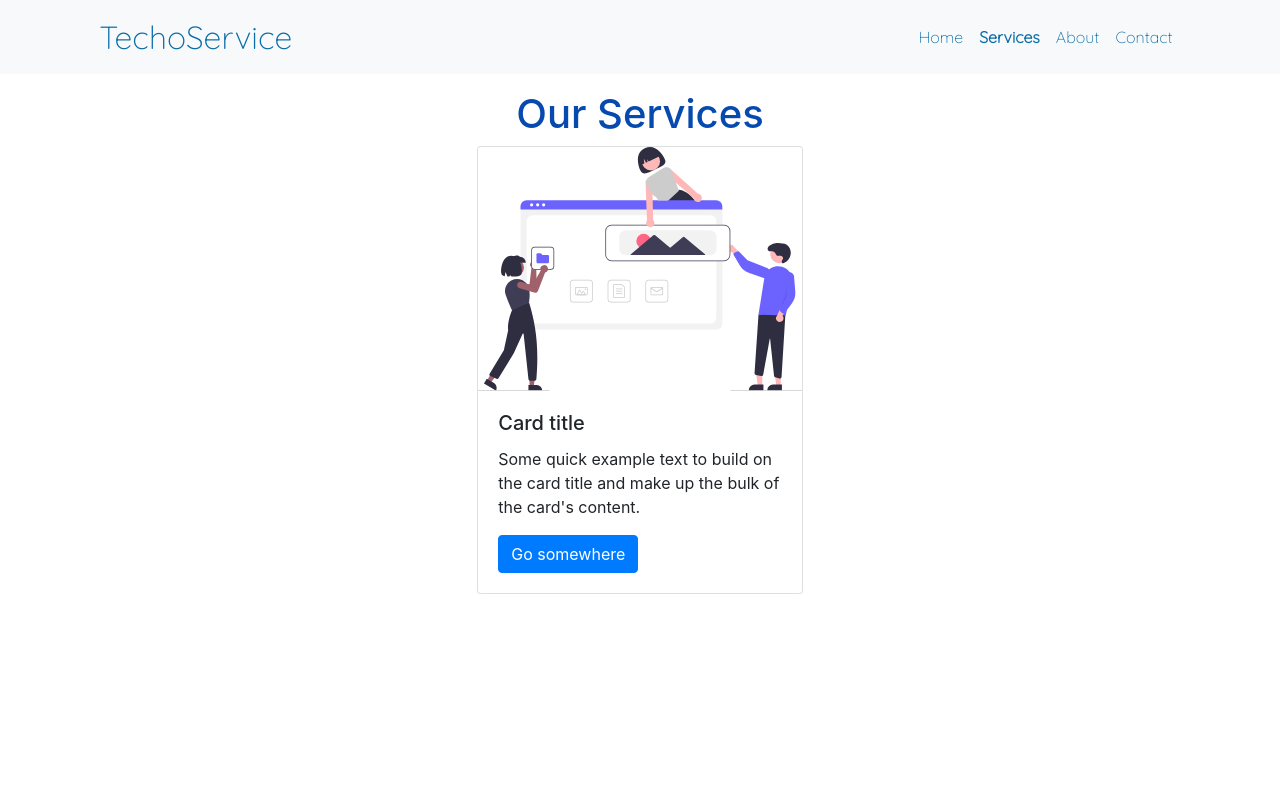
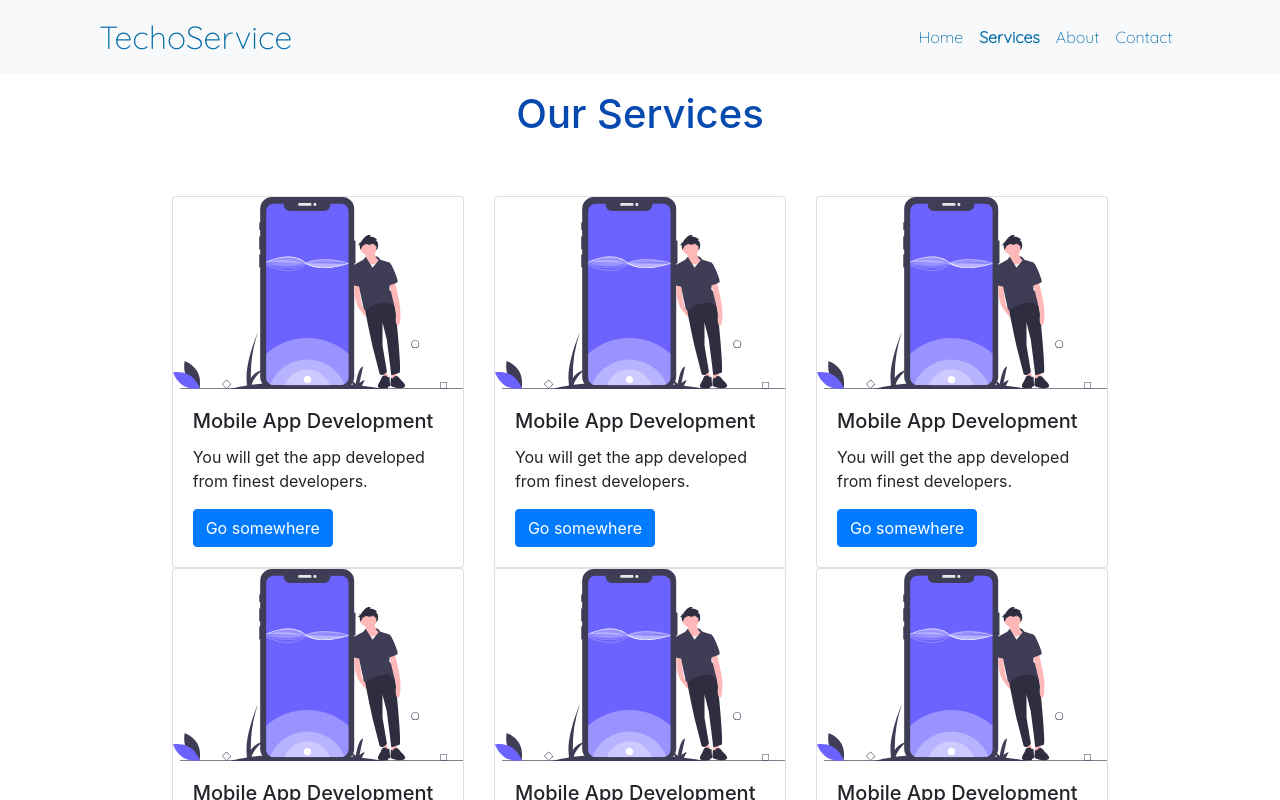
Before and after one commit to umangag07/Reactjs-Projects, a React (Create React App) app in the folder techo_service-website/: page /services in a window 1280 px wide. Shown: the top 800 px of the page. Built offline with nearby package versions, Linux system fonts and the light colour scheme.

Commit message:
Added all the cards to the service

```diff
--- a/techo_service-website/package.json
+++ b/techo_service-website/package.json
@@ -8,7 +8,6 @@
     "@testing-library/react": "^11.2.2",
     "@testing-library/user-event": "^12.5.0",
     "animate.css": "^4.1.1",
-    "bootstrap": "^4.5.3",
     "jquery": "^3.5.1",
     "popper.js": "^1.16.1",
     "react": "^17.0.1",
--- a/techo_service-website/src/Card.jsx
+++ b/techo_service-website/src/Card.jsx
@@ -1,19 +1,16 @@
 import React from "react";
 import { NavLink } from "react-router-dom";
-import web from '../src/images/building_websites.svg'
+import web from "../src/images/building_websites.svg";
 
-const Card = () => {
+const Card = (props) => {
   return (
     <>
       <div className="col-md-4 col-10 mx-auto">
         <div class="card">
-          <img class="card-img-top" src={web} alt="Card image cap" />
+          <img class="card-img-top" src={props.img} alt="Card image cap" />
           <div class="card-body">
-            <h5 class="card-title">Card title</h5>
-            <p class="card-text">
-              Some quick example text to build on the card title and make up the
-              bulk of the card's content.
-            </p>
+            <h5 class="card-title">{props.title}</h5>
+            <p class="card-text">{props.text}</p>
             <NavLink to="" class="btn btn-primary">
               Go somewhere
             </NavLink>
--- a/techo_service-website/src/Index.css
+++ b/techo_service-website/src/Index.css
@@ -36,3 +36,6 @@
     text-align: center;
     color: rgb(6, 73, 175) !important;
 }
+.Mycard{
+    padding:50px ;
+}
--- a/techo_service-website/src/Service.jsx
+++ b/techo_service-website/src/Service.jsx
@@ -1,16 +1,24 @@
 import React from "react";
 import Card from "./Card";
+import s_data from "./Servicedata";
 
 const Service = () => {
   return (
     <>
+      {console.log(s_data)}
       <div className="my-3">
         <h1 className="tab-center">Our Services</h1>
         <div className="container-fluid mb-4">
-          <div className="row">
+          <div className="row gy-4">
             <div className="col-10 mx-auto">
-              <div className="row">
-                <Card/>
+              <div className="Mycard">
+              <div className="row ">
+                {s_data.map((val, index) => {
+                  return (
+                    <Card img={val.imgsrc} title={val.title} text={val.text} />
+                  );
+                })}
+              </div>
               </div>
             </div>
           </div>
@@ -19,5 +27,7 @@ const Service = () => {
     </>
   );
 };
-
+// data=>{
+//   <Card img={data.imgsrc} title={data.title} text={data.text}/>
+// }
 export default Service;
```
